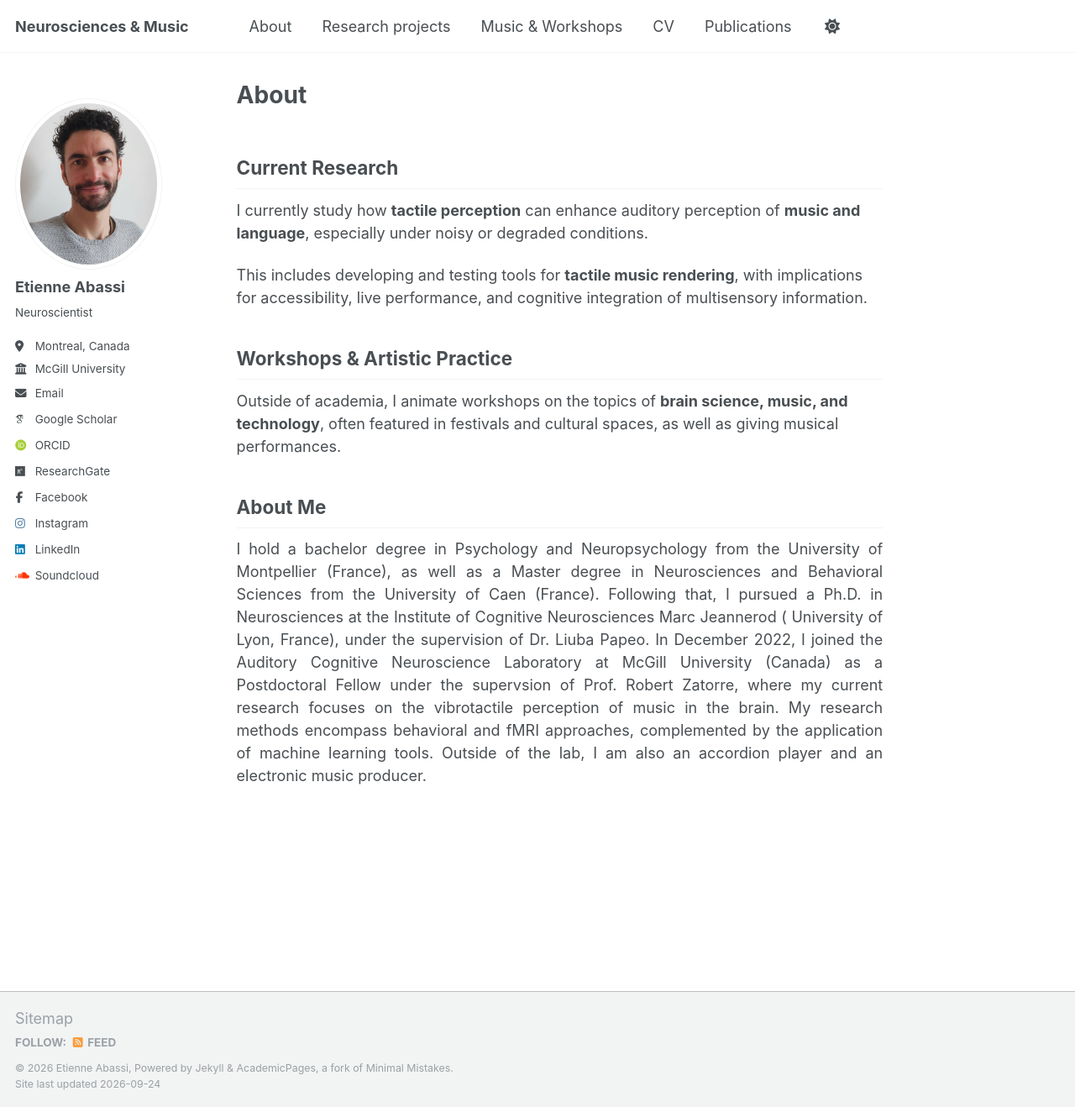
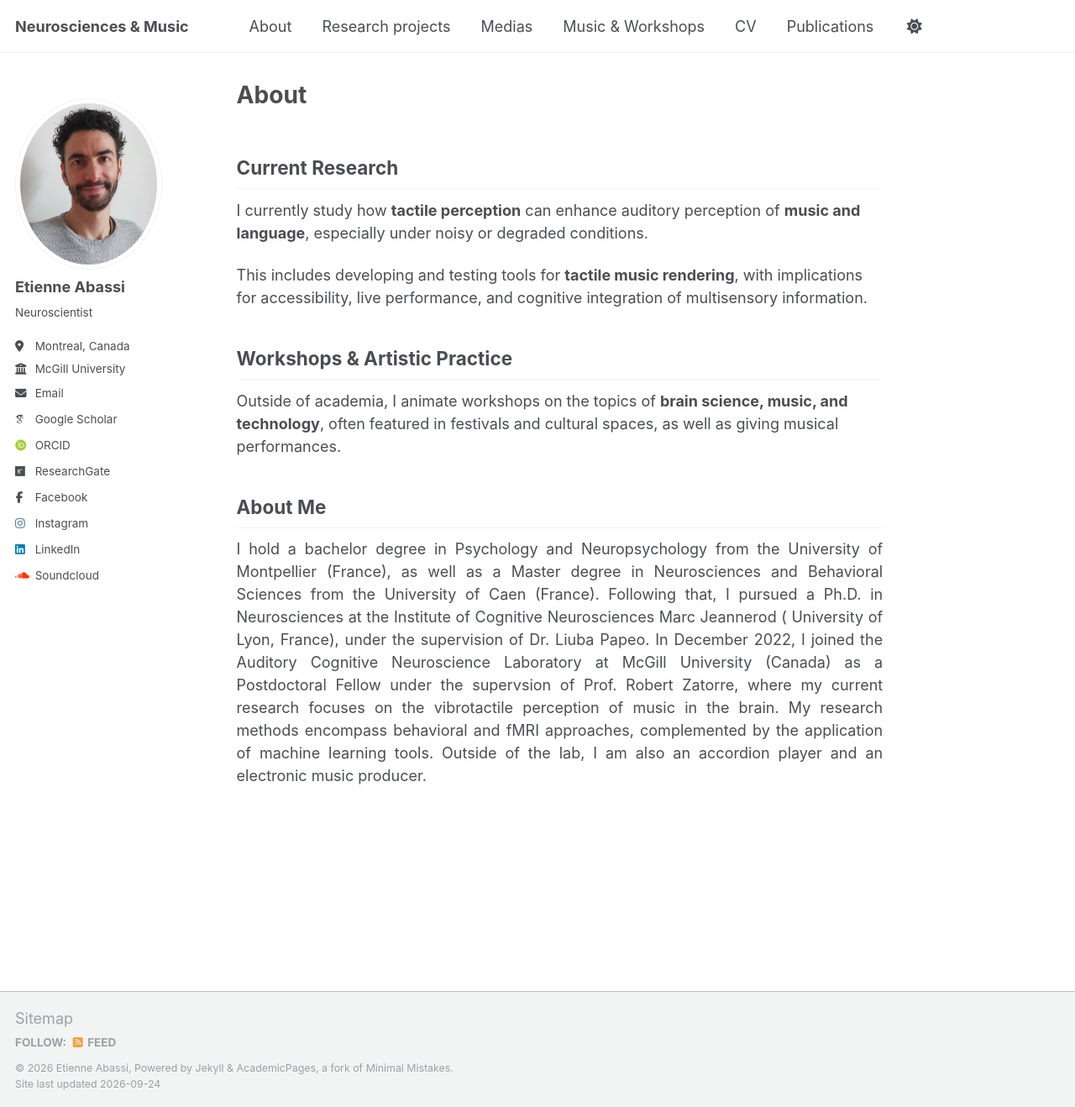
Before and after one commit to etienneabassi/etienneabassi.github.io, a Jekyll site: the page built from _pages/about.md, in a window 1280 px wide and 1318 px high. Shown: the whole window at 84% size. Built offline with Jekyll 4.4.1, drawn with Linux system fonts in a browser that asks for light colours; some web fonts are replaced.

Commit message:
Add 'Medias' section to navigation

```diff
--- a/_data/navigation.yml
+++ b/_data/navigation.yml
@@ -13,6 +13,9 @@ main:
 
   - title: "Research projects"
     url: /projects/
+
+  - title: "Medias"
+    url: /medias/
 
   - title: "Music & Workshops"
     url: /arts/
```
